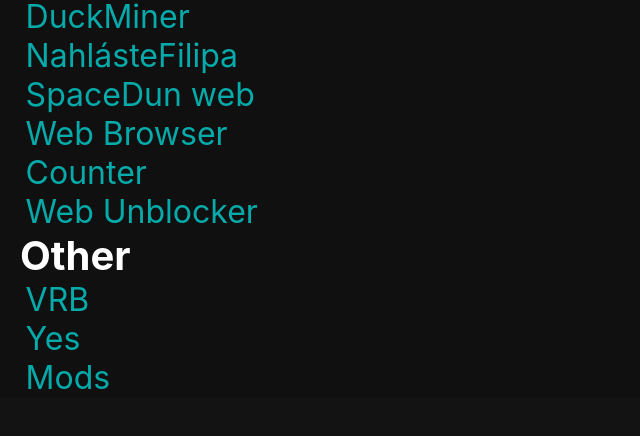
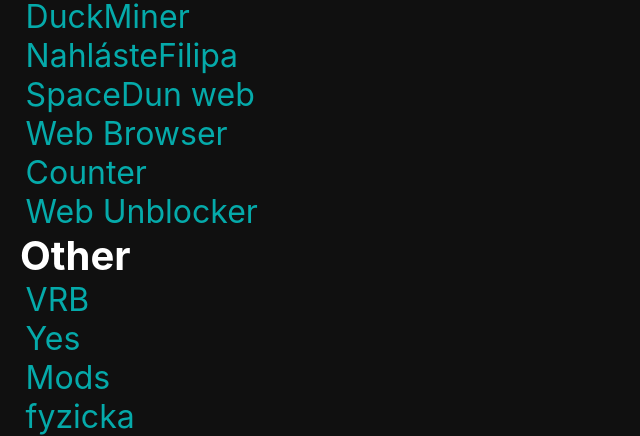
Before and after one commit to KakashSan/chlebik.github.io, a plain HTML site: page index.html in a window 1280 px wide. Shown: the part 728-1164 px from the top of the page, without its empty margins (0-640 px from the left). Before the commit the page ends 1125 px from the top, so only its background shows below. Drawn offline with Linux system fonts and the light colour scheme.

Commit message:
added fyzika

```diff
--- a/index.html
+++ b/index.html
@@ -51,6 +51,7 @@
         <a href="vrb/" target="_blank">VRB</a><br>
         <a href="yes/" target="_blank">Yes</a><br>
         <a href="mods/" target="_blank">Mods</a><br>
+        <a href="fyzika/" target="_blank">fyzicka</a><br>
   </section>
   <div class="box"></div>
 
```
